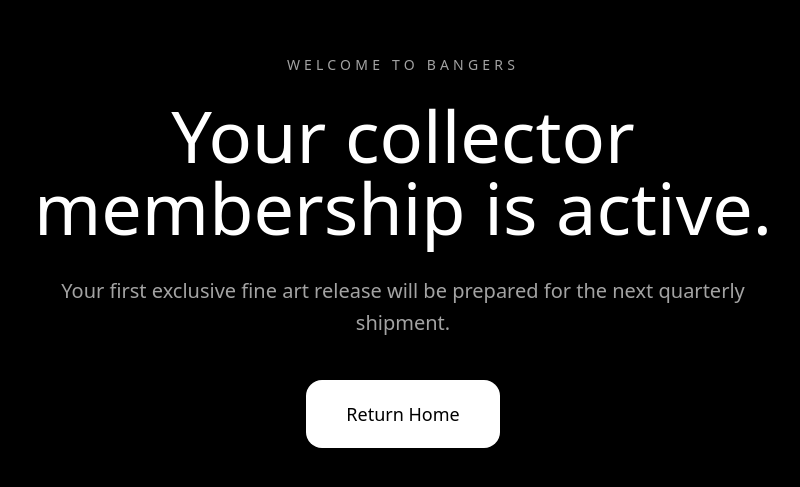
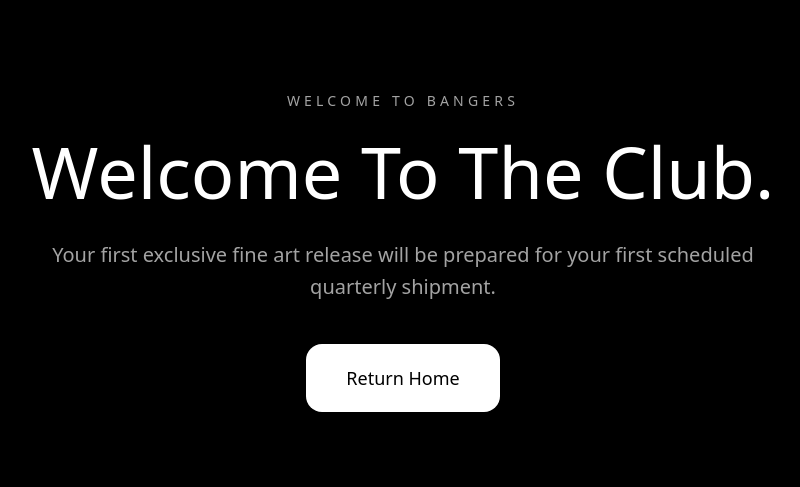
Before and after one commit to bangersbreakingfree-dotcom/bangers-clean, a Next.js app: page /success in a window 1280 px wide. Shown: the part 149-636 px from the top of the page, without its empty margins (237-1037 px from the left). Built offline with nearby package versions, Linux system fonts and the light colour scheme.

Commit message:
Update page.tsx

```diff
--- a/app/success/page.tsx
+++ b/app/success/page.tsx
@@ -5,8 +5,8 @@
     <main className="min-h-screen bg-black text-white flex items-center justify-center px-6">
       <section className="max-w-3xl text-center">
         <p className="uppercase tracking-[0.3em] text-sm text-neutral-400 mb-6">Welcome to BANGERS</p>
-        <h1 className="text-5xl md:text-7xl font-extralight leading-tight mb-8">Your collector membership is active.</h1>
-        <p className="text-neutral-400 text-xl leading-relaxed mb-10">Your first exclusive fine art release will be prepared for the next quarterly shipment.</p>
+        <h1 className="text-5xl md:text-7xl font-extralight leading-tight mb-8">Welcome To The Club.</h1>
+        <p className="text-neutral-400 text-xl leading-relaxed mb-10">Your first exclusive fine art release will be prepared for your first scheduled quarterly shipment.</p>
         <Link href="/" className="inline-block bg-white text-black px-10 py-5 rounded-2xl text-lg font-medium hover:scale-105 transition">Return Home</Link>
       </section>
     </main>
```
